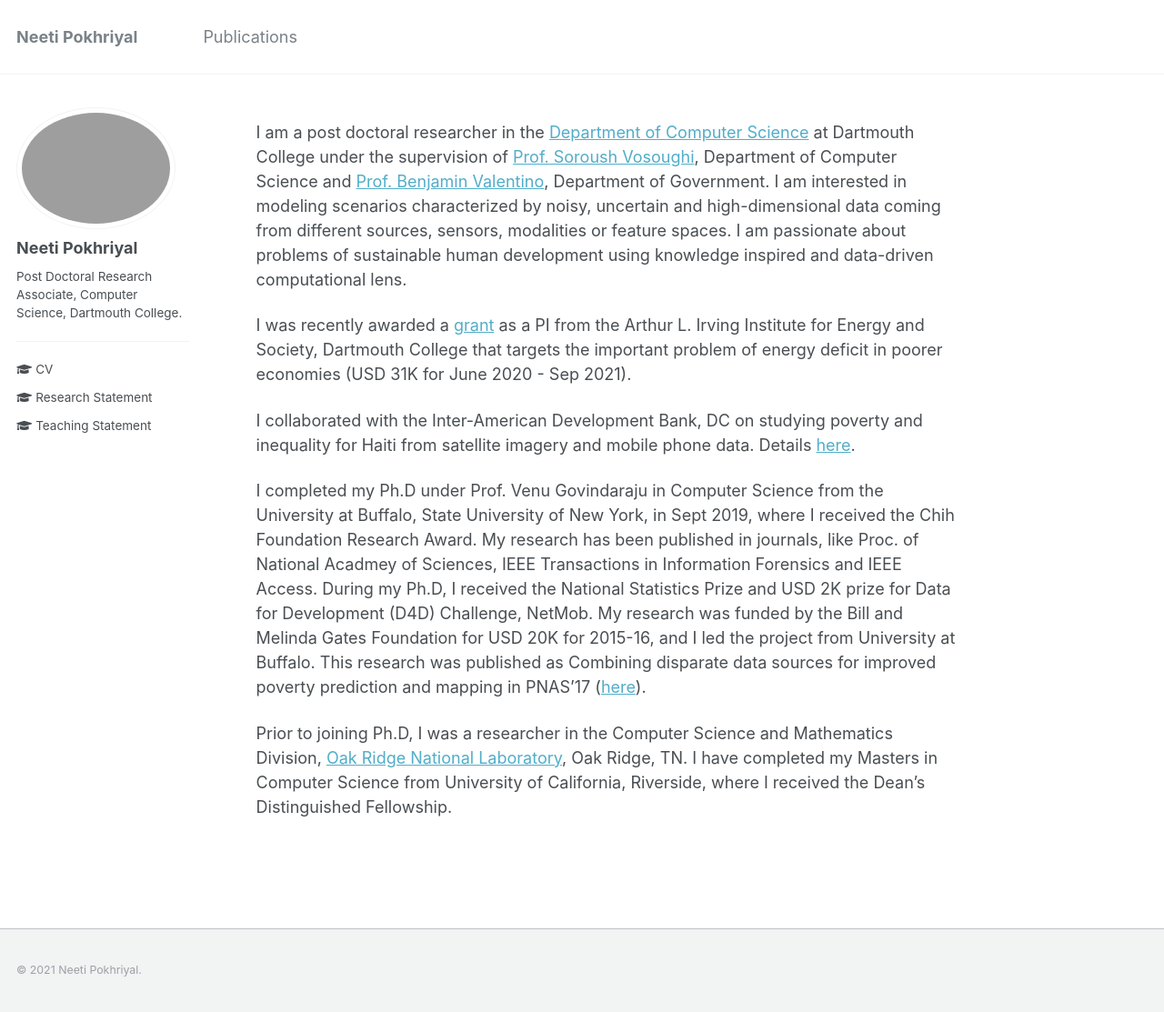
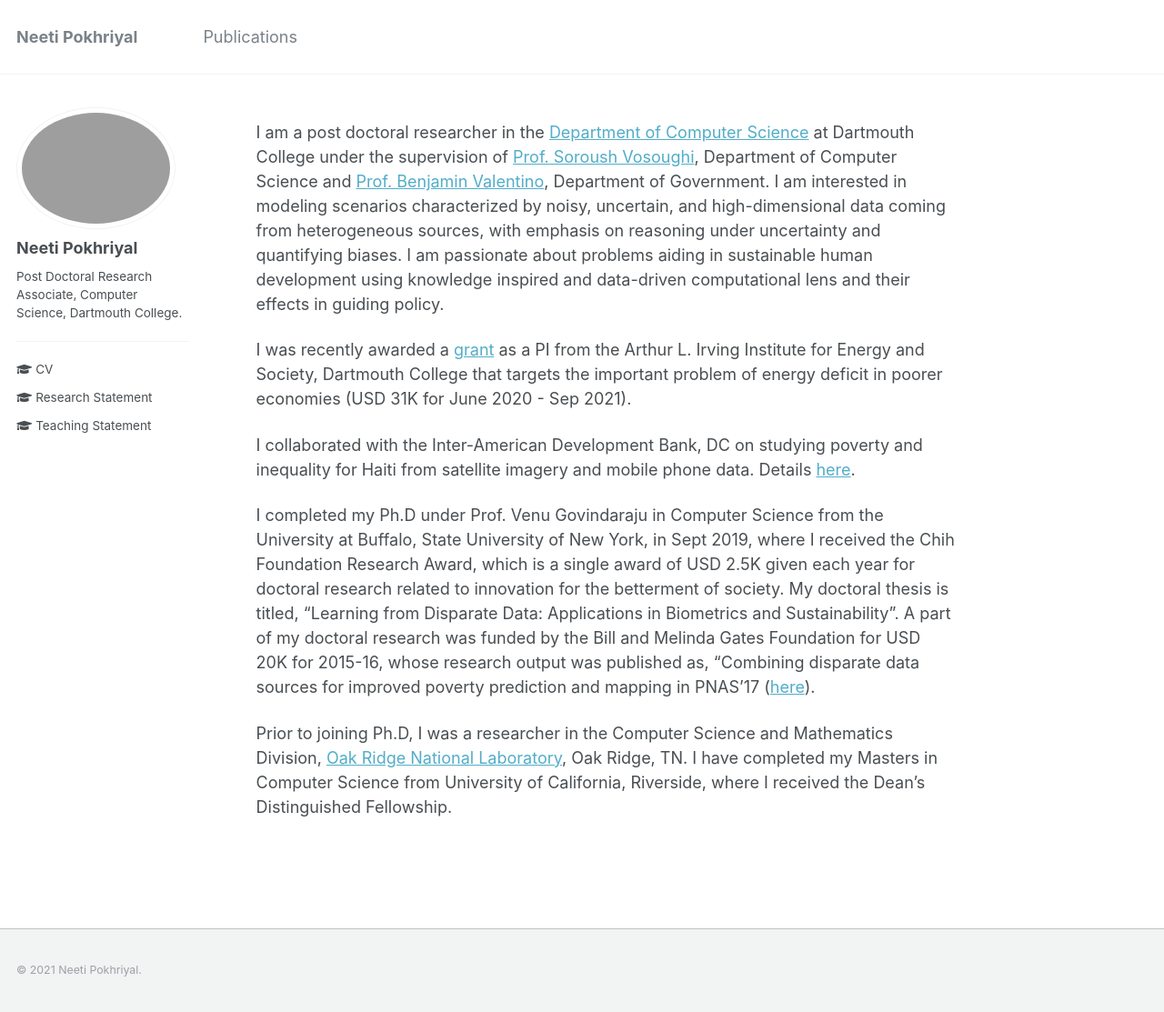
Before and after one commit to neetip/neetip.github.io, a Jekyll site: the page built from _pages/about.md, in a window 1280 px wide and 1113 px high. Shown: the whole window at 91% size. Built offline with Jekyll 4.4.1, drawn with Linux system fonts in a browser that asks for light colours.

Commit message:
Update about.md

```diff
--- a/_pages/about.md
+++ b/_pages/about.md
@@ -7,12 +7,12 @@ redirect_from:
   - /about/
   - /about.html
 ---
-I am a post doctoral researcher in the <a href="https://www.cs.dartmouth.edu">Department of Computer Science</a> at Dartmouth College under the supervision of <a href="https://web.cs.dartmouth.edu/people/soroush-vosoughi">Prof. Soroush Vosoughi</a>, Department of Computer Science and <a href="https://sites.dartmouth.edu/valentino">Prof. Benjamin Valentino</a>, Department of Government.  I am interested in modeling scenarios characterized by noisy, uncertain and high-dimensional data coming from different sources, sensors, modalities or feature spaces. I am passionate about problems of sustainable human development using knowledge inspired and data-driven computational lens.
+I am a post doctoral researcher in the <a href="https://www.cs.dartmouth.edu">Department of Computer Science</a> at Dartmouth College under the supervision of <a href="https://web.cs.dartmouth.edu/people/soroush-vosoughi">Prof. Soroush Vosoughi</a>, Department of Computer Science and <a href="https://sites.dartmouth.edu/valentino">Prof. Benjamin Valentino</a>, Department of Government.  I am interested in modeling scenarios characterized by noisy, uncertain, and high-dimensional data coming from heterogeneous sources, with emphasis on reasoning under uncertainty and quantifying biases. I am passionate about problems aiding in sustainable human development using knowledge inspired and data-driven computational lens and their effects in guiding policy.
 
 I was recently awarded a <a href="https://irving.dartmouth.edu/research/funding-faculty/funded-projects/mapping-country-wide-energy-access-majority-worldgrant">grant</a> as a PI from the Arthur L. Irving Institute for Energy and Society, Dartmouth College that targets the important problem of energy deficit in poorer economies (USD 31K for June 2020 - Sep 2021).
 
 I collaborated with the Inter-American Development Bank, DC on studying poverty and inequality for Haiti from satellite imagery and mobile phone data. Details <a href="https://publications.iadb.org/en/estimating-and-forecasting-income-poverty-and-inequality-in-haiti-using-satellite-imagery-and-mobile-phone-data">here</a>.
 
-I completed my Ph.D under Prof. Venu Govindaraju in Computer Science from the University at Buffalo, State University of New York, in Sept 2019, where I received the Chih Foundation Research Award. My research has been published in journals, like Proc. of National Acadmey of Sciences, IEEE Transactions in Information Forensics and IEEE Access. During my Ph.D, I received the National Statistics Prize and USD 2K prize for Data for Development (D4D) Challenge, NetMob. My research was funded by the Bill and Melinda Gates Foundation for USD 20K for 2015-16, and I led the project from University at Buffalo. This research was published as Combining disparate data sources for improved poverty prediction and mapping in PNAS'17 (<a href="https://www.pnas.org/content/114/46/E9783">here</a>).
+I completed my Ph.D under Prof. Venu Govindaraju in Computer Science from the University at Buffalo, State University of New York, in Sept 2019, where I received the Chih Foundation Research Award, which is a single award of USD 2.5K given each year for doctoral research related to innovation for the betterment of society. My doctoral thesis is titled, "Learning from Disparate Data: Applications in Biometrics and Sustainability". A part of my doctoral research was funded by the Bill and Melinda Gates Foundation for USD 20K for 2015-16, whose research output was published as, "Combining disparate data sources for improved poverty prediction and mapping in PNAS'17 (<a href="https://www.pnas.org/content/114/46/E9783">here</a>).
 
 Prior to joining Ph.D, I was a researcher in the Computer Science and Mathematics Division, <a href="https://www.ornl.gov">Oak Ridge National Laboratory</a>, Oak Ridge, TN. I have completed my Masters in Computer Science from University of California, Riverside, where I received the Dean's Distinguished Fellowship.
```
